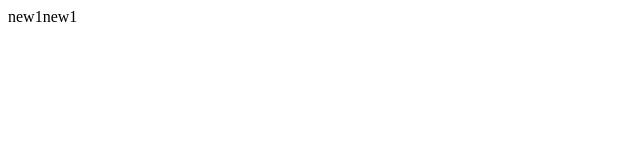
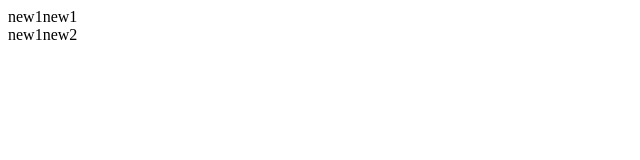
Before and after one commit to pengshaohua/html1804, a plain HTML site: page new1.html in a window 1280 px wide. Shown: the full height of the page, 0-640 px from the left. Drawn offline with Linux system fonts and the light colour scheme.

Commit message:
Update new1.html

```diff
--- a/new1.html
+++ b/new1.html
@@ -6,5 +6,6 @@
 </head>
 <body>
 	<div class="box">new1new1</div>
+	<div class="box">new1new2</div>
 </body>
 </html>
```
